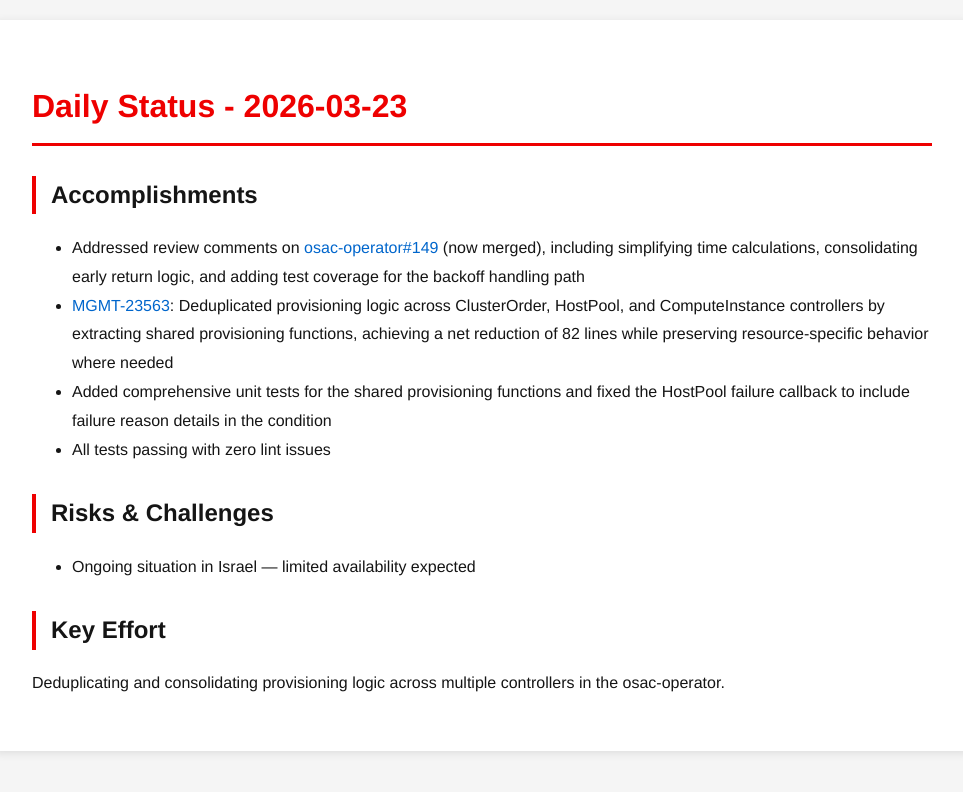
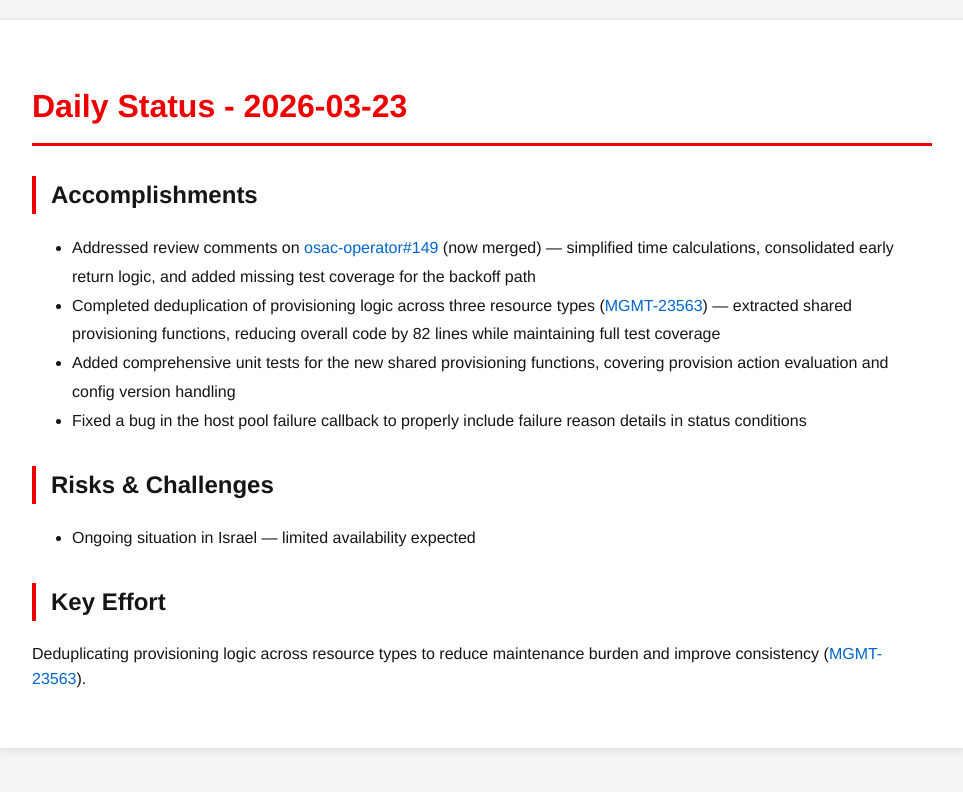
Before and after one commit to tzvatot/daily-status, a Jekyll site: the page built from 2026-03-23.md, in a window 1280 px wide. Shown: the top 792 px of the page, without its empty margins (158-1121 px from the left). Built offline with Jekyll 4.4.1, drawn with Linux system fonts in a browser that asks for light colours.

Commit message:
Daily status update - 2026-03-23

```diff
--- a/2026-03-23.md
+++ b/2026-03-23.md
@@ -7,13 +7,13 @@
 # Daily Status - 2026-03-23
 
 ## Accomplishments
-- Addressed review comments on [osac-operator#149](https://github.com/osac-project/osac-operator/pull/149) (now merged), including simplifying time calculations, consolidating early return logic, and adding test coverage for the backoff handling path
-- [MGMT-23563](https://issues.redhat.com/browse/MGMT-23563): Deduplicated provisioning logic across ClusterOrder, HostPool, and ComputeInstance controllers by extracting shared provisioning functions, achieving a net reduction of 82 lines while preserving resource-specific behavior where needed
-- Added comprehensive unit tests for the shared provisioning functions and fixed the HostPool failure callback to include failure reason details in the condition
-- All tests passing with zero lint issues
+- Addressed review comments on [osac-operator#149](https://github.com/osac-project/osac-operator/pull/149) (now merged) — simplified time calculations, consolidated early return logic, and added missing test coverage for the backoff path
+- Completed deduplication of provisioning logic across three resource types ([MGMT-23563](https://issues.redhat.com/browse/MGMT-23563)) — extracted shared provisioning functions, reducing overall code by 82 lines while maintaining full test coverage
+- Added comprehensive unit tests for the new shared provisioning functions, covering provision action evaluation and config version handling
+- Fixed a bug in the host pool failure callback to properly include failure reason details in status conditions
 
 ## Risks & Challenges
 - Ongoing situation in Israel — limited availability expected
 
 ## Key Effort
-Deduplicating and consolidating provisioning logic across multiple controllers in the osac-operator.
+Deduplicating provisioning logic across resource types to reduce maintenance burden and improve consistency ([MGMT-23563](https://issues.redhat.com/browse/MGMT-23563)).
```
